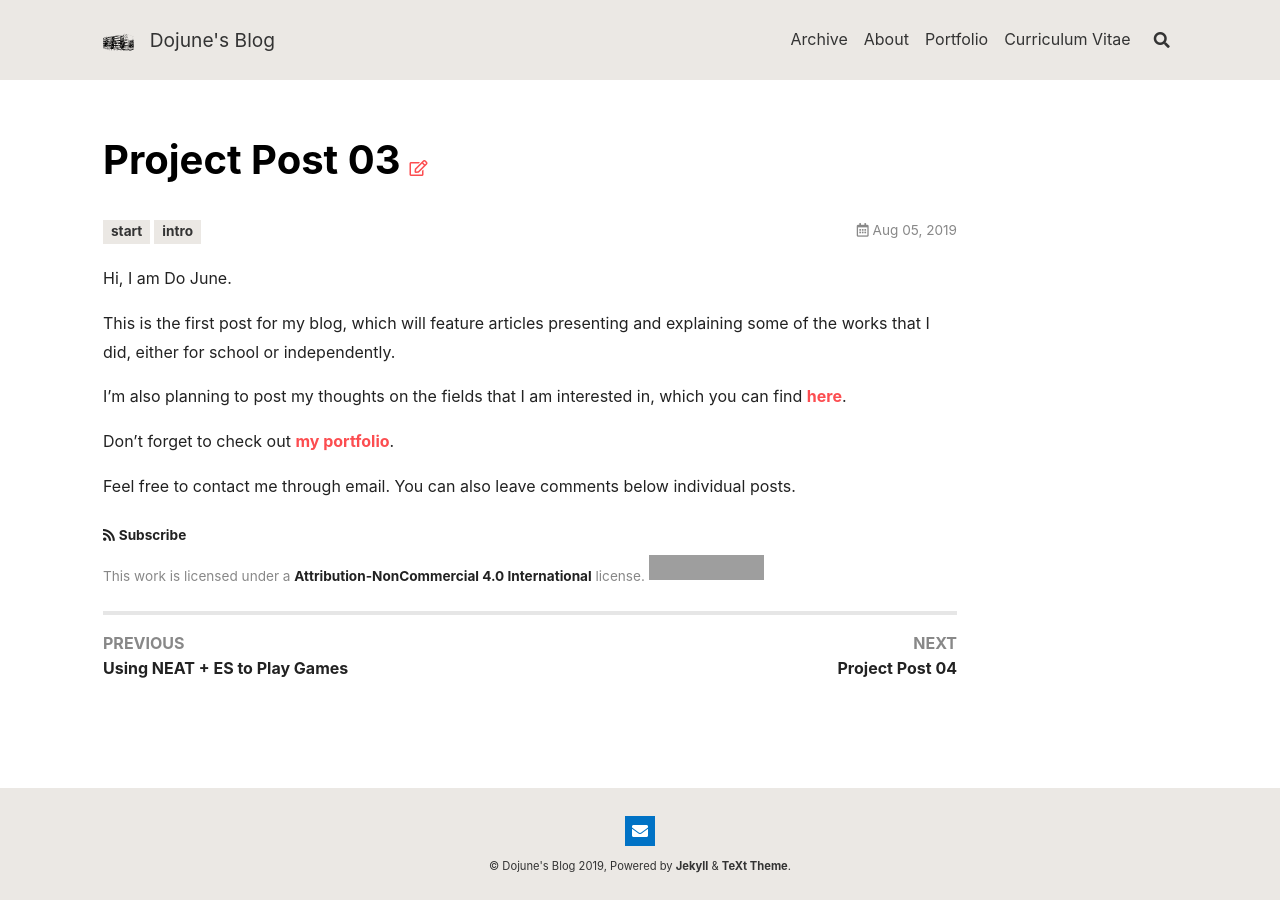
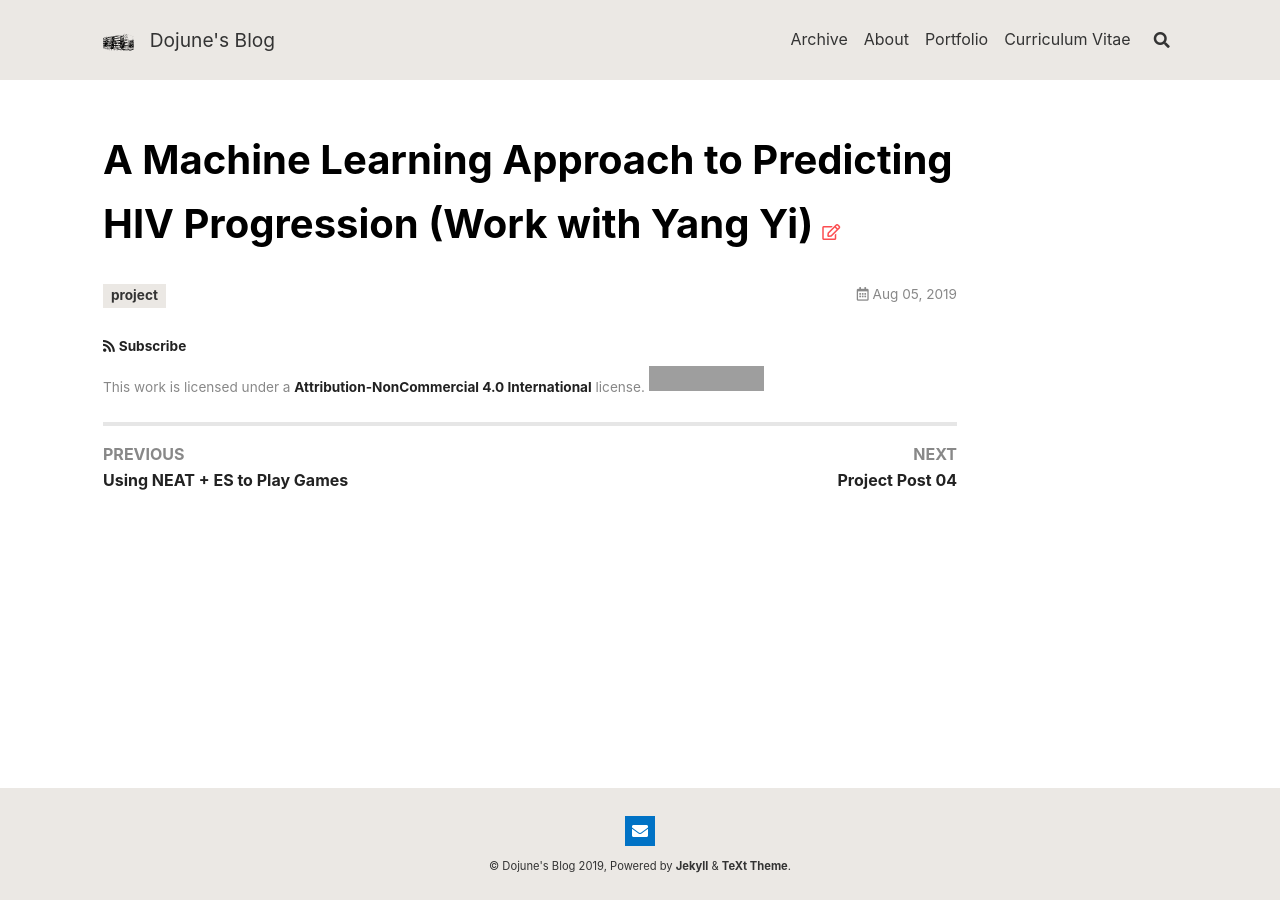
Before and after one commit to mindojune/mindojune.github.io, a Jekyll site: the page built from _posts/2019-08-05-03ML_HIV.md, in a window 1280 px wide. Built offline with Jekyll 4.4.1, drawn with Linux system fonts in a browser that asks for light colours; nearby versions of some CDN libraries; comment, search, counter and statistics services are not loaded; grey boxes are pictures that could not be loaded.

Commit message:
Update 2019-08-05-03ML_HIV.md

```diff
--- a/_posts/2019-08-05-03ML_HIV.md
+++ b/_posts/2019-08-05-03ML_HIV.md
@@ -1,20 +1,8 @@
 ---
 layout: article
-title: Project Post 03
+title: A Machine Learning Approach to Predicting HIV Progression (Work with Yang Yi)
 tags:
-  - start
-  - intro
+  - project
 comment: true
-key: a0000
+key: a0003
 ---
-
-Hi, I am Do June.
-
-This is the first post for my blog, which will feature articles presenting and explaining some of the works that I did, either for school or independently.
-
-I'm also planning to post my thoughts on the fields that I am interested in, which you can find [here](https://mindojune.github.io/about.html).
-
-Don't forget to check out [my portfolio](https://mindojune.github.io/portfolio.html).
-
-Feel free to contact me through email.
-You can also leave comments below individual posts.
```
